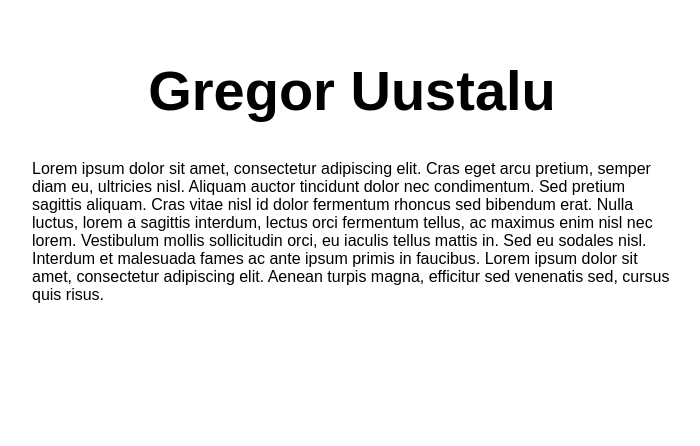
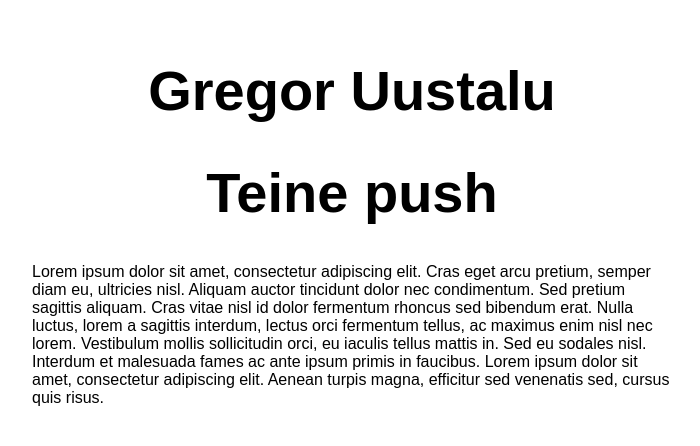
Before and after one commit to gregoruu/ut2024azapp, a website: page src/index.html in a window 1280 px wide. Shown: the whole page, without its empty margins (288-988 px from the left). Drawn offline with Linux system fonts and the light colour scheme.

Commit message:
Add second heading 'Teine push' to index.html

```diff
--- a/src/index.html
+++ b/src/index.html
@@ -10,6 +10,7 @@
 <body>
   <main>
     <h1>Gregor Uustalu</h1>
+    <h1>Teine push</h1>
     <p>Lorem ipsum dolor sit amet, consectetur adipiscing elit. Cras eget arcu pretium, semper diam eu, ultricies nisl. Aliquam auctor tincidunt dolor nec condimentum. Sed pretium sagittis aliquam. Cras vitae nisl id dolor fermentum rhoncus sed bibendum erat. Nulla luctus, lorem a sagittis interdum, lectus orci fermentum tellus, ac maximus enim nisl nec lorem. Vestibulum mollis sollicitudin orci, eu iaculis tellus mattis in. Sed eu sodales nisl. Interdum et malesuada fames ac ante ipsum primis in faucibus. Lorem ipsum dolor sit amet, consectetur adipiscing elit. Aenean turpis magna, efficitur sed venenatis sed, cursus quis risus.</p>
   </main>
 </body>
```
